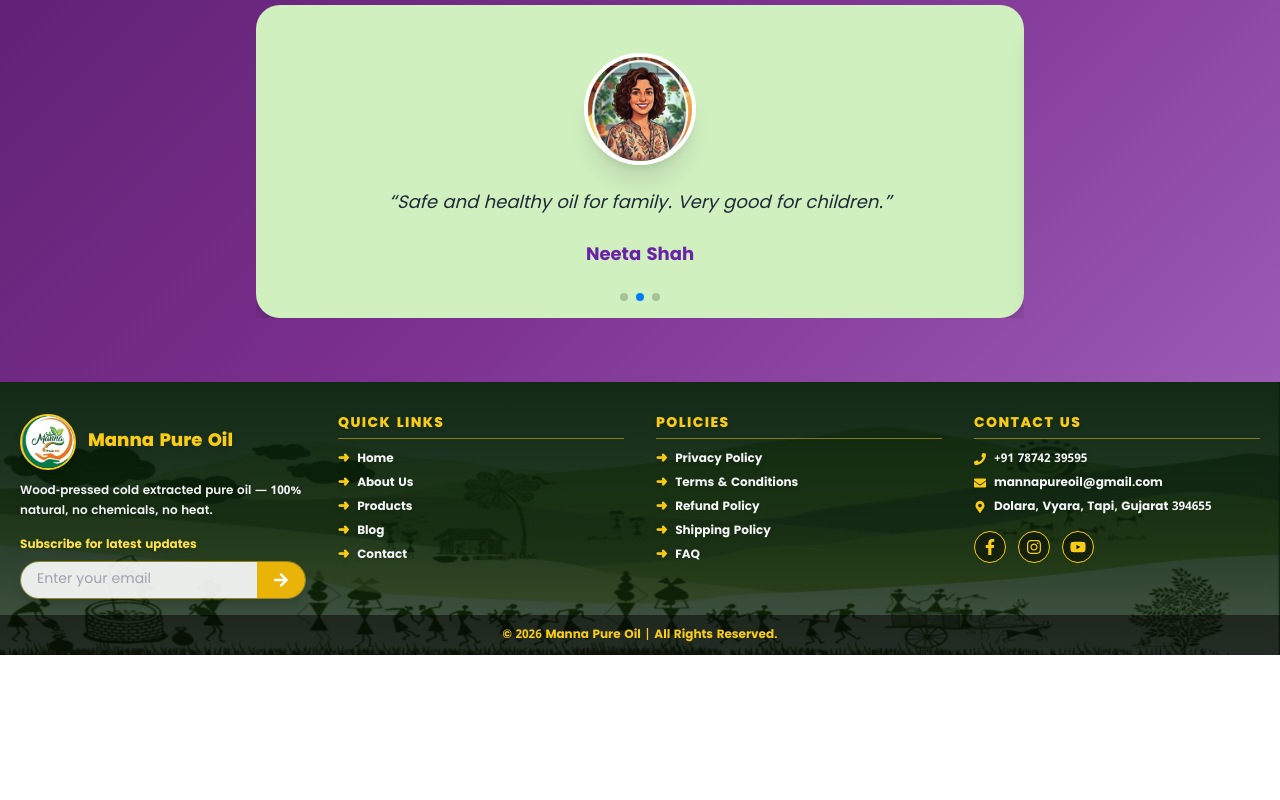
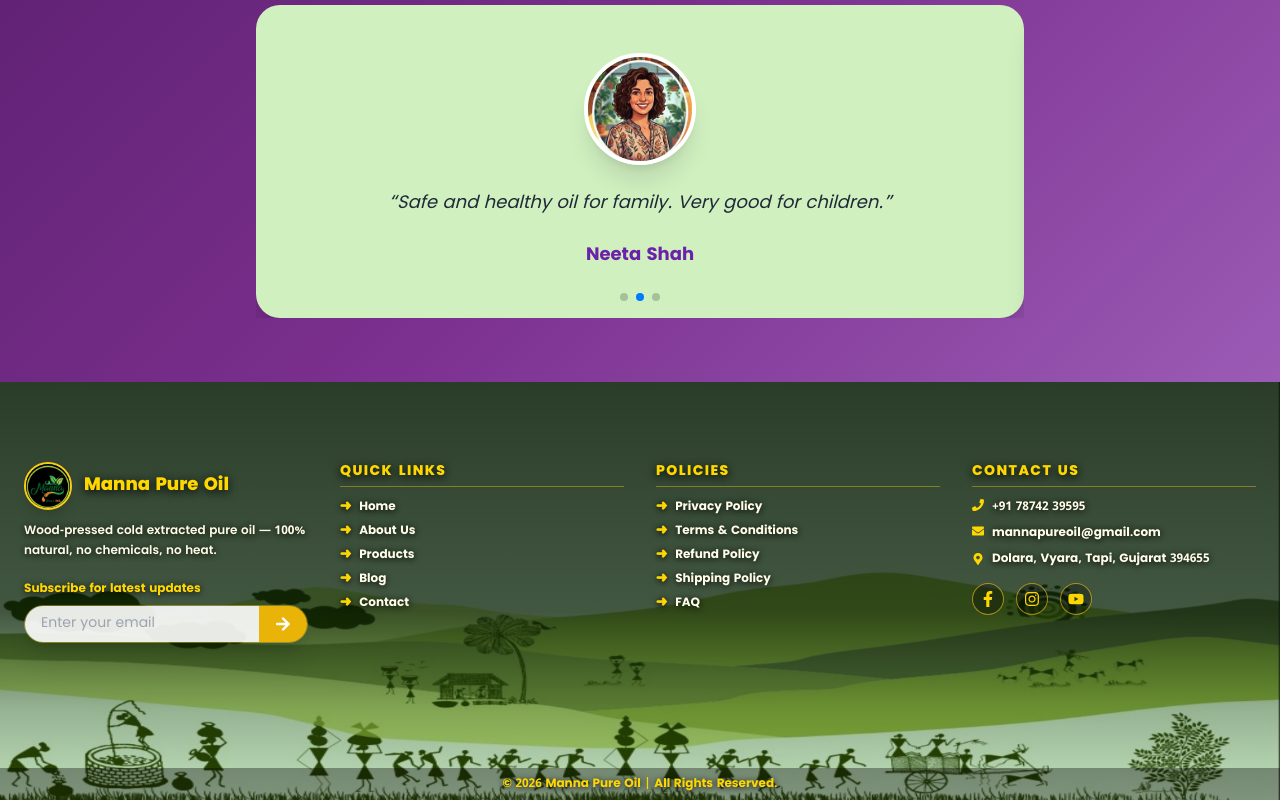
Before and after one commit to gamitvipul1011/manna-pure-oil, a React (Vite) app: page / in a window 1280 px wide. Shown: the part 2812-3612 px from the top of the page. Before the commit the page ends 3467 px from the top, so only its background shows below. Built offline with nearby package versions, Linux system fonts and the light colour scheme.

Commit message:
Update Footer.jsx

```diff
--- a/src/components/Footer.jsx
+++ b/src/components/Footer.jsx
@@ -2,14 +2,12 @@
 import { toast } from "react-toastify";
 import { Link } from "react-router-dom";
 import { useTranslation } from "react-i18next";
-import logoImg from "../assets/logo5.jpeg";
-import warliImg from "../assets/Warli11.jpg"; // ← આ file તમારી assets folder માં મૂકો
+import logoImg from "../assets/logo.jpeg";
 import {
   FaFacebookF, FaInstagram, FaYoutube,
   FaPhone, FaEnvelope, FaMapMarkerAlt, FaArrowRight,
 } from "react-icons/fa";
 
-/* ── Subscribe mini-form ───────────────────────────────────────── */
 const FooterSubscribe = ({ isGu }) => {
   const [email, setEmail] = useState("");
   const [loading, setLoading] = useState(false);
@@ -29,23 +27,18 @@
   };
 
   return (
-    <div className="mt-4">
-      <p className="text-xs font-bold mb-2 text-yellow-300 drop-shadow">
+    <div className="mt-5">
+      <p className="text-xs font-bold mb-2" style={{ color: "#FFD700", textShadow: "0 1px 6px rgba(0,0,0,0.9)" }}>
         {isGu ? "નવી માહિતી માટે સબ્સ્ક્રાઇબ કરો" : "Subscribe for latest updates"}
       </p>
-      <form onSubmit={handleSub} className="flex rounded-full overflow-hidden shadow-lg border border-yellow-400/50">
+      <form onSubmit={handleSub} className="flex rounded-full overflow-hidden shadow-xl border border-yellow-400/40">
         <input
-          type="email"
-          value={email}
-          onChange={(e) => setEmail(e.target.value)}
+          type="email" value={email} onChange={(e) => setEmail(e.target.value)}
           placeholder={isGu ? "તમારો ઈમેલ" : "Enter your email"}
           className="px-4 py-2 w-full text-sm text-black focus:outline-none bg-white/90"
         />
-        <button
-          type="submit"
-          disabled={loading}
-          className="bg-yellow-500 hover:bg-orange-500 px-4 text-white transition-all duration-300"
-        >
+        <button type="submit" disabled={loading}
+          className="bg-yellow-500 hover:bg-orange-500 px-4 text-white transition-all duration-300">
           <FaArrowRight />
         </button>
       </form>
@@ -53,7 +46,6 @@
   );
 };
 
-/* ── Main Footer ───────────────────────────────────────────────── */
 const Footer = () => {
   const { i18n } = useTranslation();
   const isGu = i18n.language === "gu";
@@ -74,71 +66,62 @@
     { path: "/faq",                  en: "FAQ",                gu: "FAQ" },
   ];
 
+  const goldText = { color: "#FFD700", textShadow: "0 2px 8px rgba(0,0,0,0.95)" };
+  const creamText = { color: "#FFFDE7", textShadow: "0 1px 6px rgba(0,0,0,0.95)" };
+
   return (
-    <footer className="relative w-full overflow-hidden bg-[#14532d]">
+    <footer className="relative w-full overflow-hidden">
 
-      {/*
-       * ── Warli image = absolute background, fills entire footer ──
-       * object-bottom keeps the figures (bottom of image) always visible
-       */}
-      <div className="absolute inset-0 w-full h-full pointer-events-none select-none">
+      {/* ── FULL IMAGE — no crop, full height ── */}
       <img
-          src={warliImg}
-          alt=""
-          aria-hidden="true"
-          className="w-full h-full object-cover object-bottom"
-          style={{ filter: "brightness(0.50) saturate(0.85)" }}
+        src="/images/warli11.jpg"
+        alt="footer background"
+        className="w-full block"
+        style={{ display: "block", width: "100%", height: "auto" }}
       />
-        {/* dark gradient top→bottom so top text is easy to read */}
-        <div
-          className="absolute inset-0"
+
+      {/* ── OVERLAY ON TOP OF IMAGE — absolute, covers whole footer ── */}
+      <div className="absolute inset-0 pointer-events-none"
         style={{
-            background:
-              "linear-gradient(to bottom, rgba(5,30,10,0.88) 0%, rgba(5,30,10,0.68) 55%, rgba(5,30,10,0.35) 100%)",
+          background: "linear-gradient(to bottom, rgba(5,20,5,0.82) 0%, rgba(5,20,5,0.70) 55%, rgba(5,20,5,0.30) 78%, rgba(0,0,0,0.08) 100%)"
         }}
       />
-      </div>
 
-      {/* ── All content on top (z-10) ── */}
-      <div className="relative z-10">
+      {/* ── CONTENT — sits on top of image ── */}
+      <div className="absolute inset-0 flex flex-col justify-between pointer-events-none">
 
-        <div className="max-w-7xl mx-auto px-5 pt-8 pb-4 grid grid-cols-1 sm:grid-cols-2 lg:grid-cols-4 gap-8">
+        {/* TOP CONTENT AREA */}
+        <div className="pointer-events-auto max-w-7xl mx-auto w-full px-6 pt-20 grid grid-cols-1 md:grid-cols-4 gap-8">
 
-          {/* ── 1. BRAND ── */}
+          {/* COL 1: BRAND */}
           <div>
             <div className="flex items-center gap-3 mb-3">
-              <img
-                src={logoImg}
-                alt="Manna Pure Oil"
-                className="w-14 h-14 rounded-full border-2 border-yellow-400 shadow-lg object-cover"
-              />
-              <span className="text-lg font-black text-yellow-400 drop-shadow-lg leading-tight">
+              <img src={logoImg} alt="Manna Pure Oil"
+                className="w-12 h-12 rounded-full object-cover border-2 border-yellow-400 shadow-lg flex-shrink-0" />
+              <span className="text-lg font-black leading-tight" style={goldText}>
                 {isGu ? "માના પ્યોર ઓઈલ" : "Manna Pure Oil"}
               </span>
             </div>
-
-            <p className="text-xs font-semibold text-gray-100 leading-relaxed drop-shadow">
+            <p className="text-xs font-semibold leading-relaxed" style={creamText}>
               {isGu
                 ? "લાકડાની ઘાણીથી કઢેલું શુદ્ધ કોલ્ડ-પ્રેસ્ડ તેલ — ૧૦૦% કુદરતી, કોઈ રસાયણ નહીં."
                 : "Wood-pressed cold extracted pure oil — 100% natural, no chemicals, no heat."}
             </p>
-
             <FooterSubscribe isGu={isGu} />
           </div>
 
-          {/* ── 2. QUICK LINKS ── */}
+          {/* COL 2: QUICK LINKS */}
           <div>
-            <h3 className="text-sm font-black mb-3 border-b border-yellow-400/50 pb-1 uppercase tracking-widest text-yellow-400 drop-shadow">
+            <h3 className="text-sm font-black mb-3 pb-1 border-b border-yellow-400/40 tracking-widest uppercase" style={goldText}>
               {isGu ? "ઝડપી લિંક્સ" : "Quick Links"}
             </h3>
             <ul className="space-y-2">
               {links.map((link, i) => (
                 <li key={i}>
-                  <Link
-                    to={link.path}
-                    className="flex items-center gap-2 text-xs font-bold text-gray-100 hover:text-yellow-300 transition drop-shadow"
-                  >
-                    <span className="text-yellow-400">➜</span>
+                  <Link to={link.path}
+                    className="flex items-center gap-2 text-xs font-bold transition-all duration-300 hover:text-orange-400 hover:translate-x-1"
+                    style={creamText}>
+                    <span style={{ color: "#FFD700" }}>➜</span>
                     {isGu ? link.gu : link.en}
                   </Link>
                 </li>
@@ -146,19 +129,18 @@
             </ul>
           </div>
 
-          {/* ── 3. POLICIES ── */}
+          {/* COL 3: POLICIES */}
           <div>
-            <h3 className="text-sm font-black mb-3 border-b border-yellow-400/50 pb-1 uppercase tracking-widest text-yellow-400 drop-shadow">
+            <h3 className="text-sm font-black mb-3 pb-1 border-b border-yellow-400/40 tracking-widest uppercase" style={goldText}>
               {isGu ? "નીતિઓ" : "Policies"}
             </h3>
             <ul className="space-y-2">
               {policies.map((p, i) => (
                 <li key={i}>
-                  <Link
-                    to={p.path}
-                    className="flex items-center gap-2 text-xs font-bold text-gray-100 hover:text-yellow-300 transition drop-shadow"
-                  >
-                    <span className="text-yellow-400">➜</span>
+                  <Link to={p.path}
+                    className="flex items-center gap-2 text-xs font-bold transition-all duration-300 hover:text-orange-400 hover:translate-x-1"
+                    style={creamText}>
+                    <span style={{ color: "#FFD700" }}>➜</span>
                     {isGu ? p.gu : p.en}
                   </Link>
                 </li>
@@ -166,55 +148,56 @@
             </ul>
           </div>
 
-          {/* ── 4. CONTACT ── */}
+          {/* COL 4: CONTACT */}
           <div>
-            <h3 className="text-sm font-black mb-3 border-b border-yellow-400/50 pb-1 uppercase tracking-widest text-yellow-400 drop-shadow">
+            <h3 className="text-sm font-black mb-3 pb-1 border-b border-yellow-400/40 tracking-widest uppercase" style={goldText}>
               {isGu ? "સંપર્ક કરો" : "Contact Us"}
             </h3>
-            <ul className="space-y-2 text-xs font-bold text-gray-100">
-              <li className="flex gap-2 items-center drop-shadow">
-                <FaPhone className="text-yellow-400 shrink-0" />
-                +91 78742 39595
+            <ul className="space-y-2.5">
+              {[
+                { icon: <FaPhone className="shrink-0" style={{ color: "#FFD700" }} />, text: "+91 78742 39595" },
+                { icon: <FaEnvelope className="shrink-0" style={{ color: "#FFD700" }} />, text: "mannapureoil@gmail.com" },
+                { icon: <FaMapMarkerAlt className="shrink-0 mt-0.5" style={{ color: "#FFD700" }} />,
+                  text: isGu ? "ડોલારા, વ્યારા, તાપી, ગુજરાત 394655" : "Dolara, Vyara, Tapi, Gujarat 394655" },
+              ].map((item, i) => (
+                <li key={i} className="flex items-start gap-2 text-xs font-bold" style={creamText}>
+                  {item.icon}
+                  <span>{item.text}</span>
                 </li>
-              <li className="flex gap-2 items-center drop-shadow">
-                <FaEnvelope className="text-yellow-400 shrink-0" />
-                mannapureoil@gmail.com
-              </li>
-              <li className="flex gap-2 items-start drop-shadow">
-                <FaMapMarkerAlt className="text-yellow-400 mt-0.5 shrink-0" />
-                {isGu
-                  ? "ડોલારા, વ્યારા, તાપી, ગુજરાત 394655"
-                  : "Dolara, Vyara, Tapi, Gujarat 394655"}
-              </li>
+              ))}
             </ul>
 
-            {/* Social */}
+            {/* Social Icons */}
             <div className="flex gap-3 mt-4">
               {[
-                { href: "https://www.facebook.com/share/1DHTPMPegK/", Icon: FaFacebookF },
-                { href: "https://www.instagram.com/mannapureoil",       Icon: FaInstagram },
-                { href: "https://youtube.com/@mannapureoil",            Icon: FaYoutube },
-              ].map(({ href, Icon }, i) => (
-                <a
-                  key={i}
-                  href={href}
-                  target="_blank"
-                  rel="noreferrer"
-                  className="w-8 h-8 flex items-center justify-center rounded-full bg-black/40 border border-yellow-400 text-yellow-400 hover:bg-yellow-500 hover:text-black transition"
-                >
-                  <Icon />
+                { icon: <FaFacebookF />, link: "https://www.facebook.com/share/1DHTPMPegK/" },
+                { icon: <FaInstagram />, link: "https://www.instagram.com/mannapureoil?igsh=MXFlems3Ynd2a2pldg==" },
+                { icon: <FaYoutube />,   link: "https://youtube.com/@mannapureoil?si=5fhVsw1HQxbd6eQQ" },
+              ].map((s, i) => (
+                <a key={i} href={s.link} target="_blank" rel="noreferrer"
+                  className="w-8 h-8 flex items-center justify-center rounded-full border border-yellow-400/60 bg-black/30 hover:bg-orange-500 hover:scale-110 hover:border-orange-400 transition-all duration-300"
+                  style={{ color: "#FFD700" }}>
+                  {s.icon}
                 </a>
               ))}
             </div>
           </div>
+
         </div>
 
-        {/* Copyright */}
-        <div className="text-center py-3 text-xs font-bold text-yellow-400 bg-black/50">
+        {/* BOTTOM COPYRIGHT — exactly at bottom of image */}
+        <div className="pointer-events-auto w-full text-center py-2 text-xs font-bold"
+          style={{
+            color: "#FFD700",
+            textShadow: "0 1px 6px rgba(0,0,0,0.95)",
+            background: "rgba(0,0,0,0.35)"
+          }}>
           © {new Date().getFullYear()} Manna Pure Oil
           {isGu ? " | સર્વ અધિકાર સુરક્ષિત." : " | All Rights Reserved."}
         </div>
+
       </div>
+
     </footer>
   );
 };
```
Lines whose indentation alone changed are shown as unchanged.
